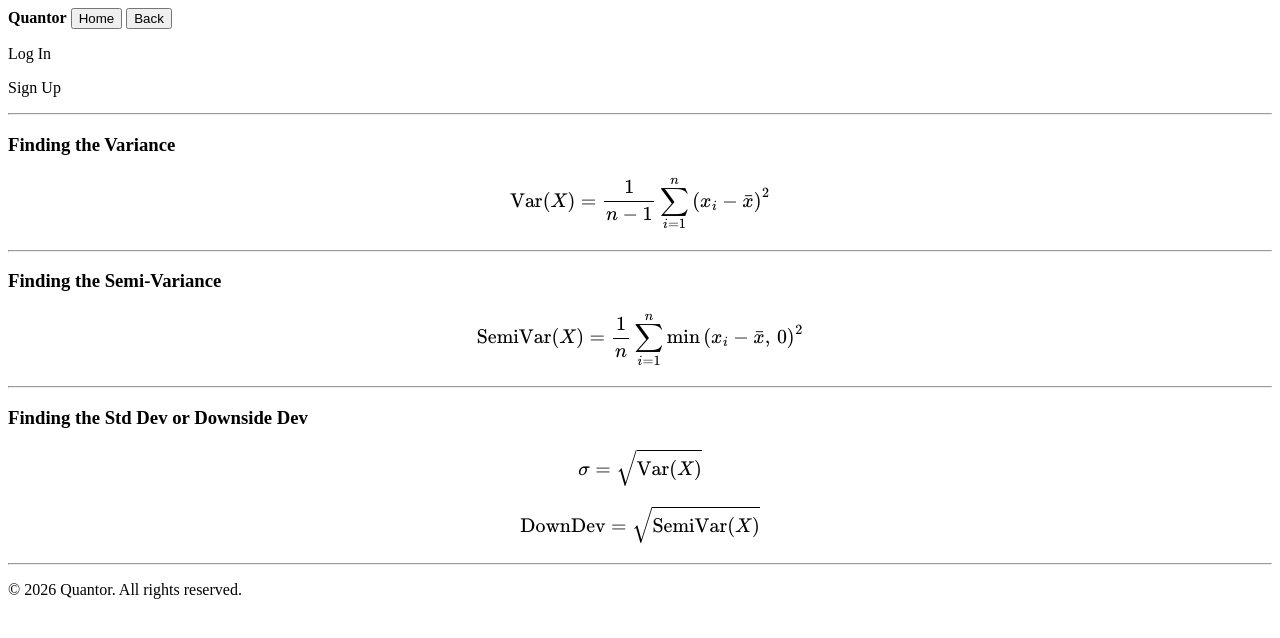
After one commit to raphaeldahomay/quantor, a Flask app: page /rnd/prob_formulas/form_details_5 in a window 1280 px wide. The commit adds this page. Shown: the top 638 px of the page. Run offline with Flask 3, Linux system fonts and the light colour scheme.

Commit message:
added ux structure for risk measurement formulas

```diff
--- a/engine/rnd/prob.py
+++ b/engine/rnd/prob.py
@@ -6,7 +6,7 @@ def norm_cdf(z, mu=0, sig=1):
 
 
 def inv_cdf(p, mu=0, sig=1):
-    return norm.ppf(p, loc=mu, scale=sig)
+    return round(norm.ppf(p, loc=mu, scale=sig), 4)
 
 
 def z_conversion(v, mu, sig):
--- a/quantor_web/routes/rnd_routes.py
+++ b/quantor_web/routes/rnd_routes.py
@@ -1,5 +1,6 @@
 from flask import render_template, Blueprint, request, redirect, url_for
 from engine.rnd.prob import z_conversion, norm_cdf, inv_cdf, es_coeff
+from engine.rnd.rm import variance, std_or_downside_dev, semi_var
 
 rnd = Blueprint('rnd_routes', __name__, url_prefix='/rnd')
 
@@ -79,9 +80,42 @@ def see_rnd_form_4():
     return render_template('rnd/formula_details/form_4.html')
 
 
+
+
 @rnd.route('/rm_formulas')
 def rm_formulas():
     return render_template('rnd/rm.html')
+
+
+@rnd.route('/rm_formulas/variance', methods=["POST"])
+def calc_variance():
+    ar = request.form["r"]
+    final_variance = variance(ar)
+    return render_template('rnd/rm.html', final_variance=final_variance)
+
+
+@rnd.route('/rm_formulas/std_dev', methods=["POST"])
+def calc_std_dev():
+    v = float(request.form["v"])
+    final_std = std_or_downside_dev(v)
+    return render_template('rnd/rm.html', final_std=final_std)
+
+
+@rnd.route('/rm_formulas/semi_var', methods=["POST"])
+def calc_semi_var():
+    ar = request.form["r"]
+    if request.form["t"] == "":
+        final_semi_var = semi_var(ar)
+        return render_template('rnd/rm.html', final_semi_var=final_semi_var)
+    t = float(request.form["t"])
+    final_semi_var = semi_var(ar, tgt=t)
+    return render_template('rnd/rm.html', final_semi_var=final_semi_var)
+
+
+@rnd.route("/prob_formulas/form_details_5")
+def see_rnd_form_5():
+    return render_template('rnd/formula_details/form_5.html')
+
 
 
 @rnd.route('/dnr_formulas')
--- /dev/null
+++ b/quantor_web/templates/rnd/formula_details/form_5.html
@@ -0,0 +1,64 @@
+<!DOCTYPE html>
+<html>
+<head>
+    <title>RnD Formula Details</title>
+    <meta charset="utf-8" />
+	<meta name="viewport" content="width=device-width" />
+    <link rel="stylesheet" href="styles.css">
+    <script src="https://cdn.jsdelivr.net/npm/mathjax@3/es5/tex-mml-chtml.js" defer></script>
+</head>
+<body>
+    <header>
+        <strong>Quantor</strong>
+        <button type="button">
+            <a href="{{ url_for('index') }}" style="text-decoration: none; color: black;">Home</a>
+        </button>
+        <button type="button">
+            <a href="{{ url_for('rnd_routes.rm_formulas') }}" style="text-decoration: none; color: black;">Back</a>
+        </button>
+        <p>Log In</p>
+        <p>Sign Up</p>
+    </header>
+    <hr>
+    <h3>Finding the Variance</h3>
+    <p style="font-size: larger;">
+        \[
+        \mathrm{Var}(X)
+        =
+        \frac{1}{n-1}
+        \sum_{i=1}^{n}
+        \left( x_i - \bar{x} \right)^2
+        \]
+    </p>
+    <hr>
+    <h3>Finding the Semi-Variance</h3>
+    <p style="font-size: larger;">
+        \[
+        \mathrm{SemiVar}(X)
+        =
+        \frac{1}{n}
+        \sum_{i=1}^{n}
+        \min\left( x_i - \bar{x},\, 0 \right)^2
+        \]
+    </p>
+    <hr>
+    <h3>Finding the Std Dev or Downside Dev</h3>
+    <p style="font-size: larger;">
+        \[
+        \sigma
+        =
+        \sqrt{\mathrm{Var}(X)}
+        \]
+    </p>
+    <p style="font-size: larger;">
+        \[
+        \mathrm{DownDev}
+        =
+        \sqrt{\mathrm{SemiVar}(X)}
+        \]
+    </p>
+    <hr>
+    <footer>
+        <p>© 2026 Quantor. All rights reserved.</p>
+    </footer>
+</body>
```
Also changed, not shown: engine/rnd/rm.py (+46 -12 lines), quantor_web/templates/rnd/rm.html (+41 -1 lines).
